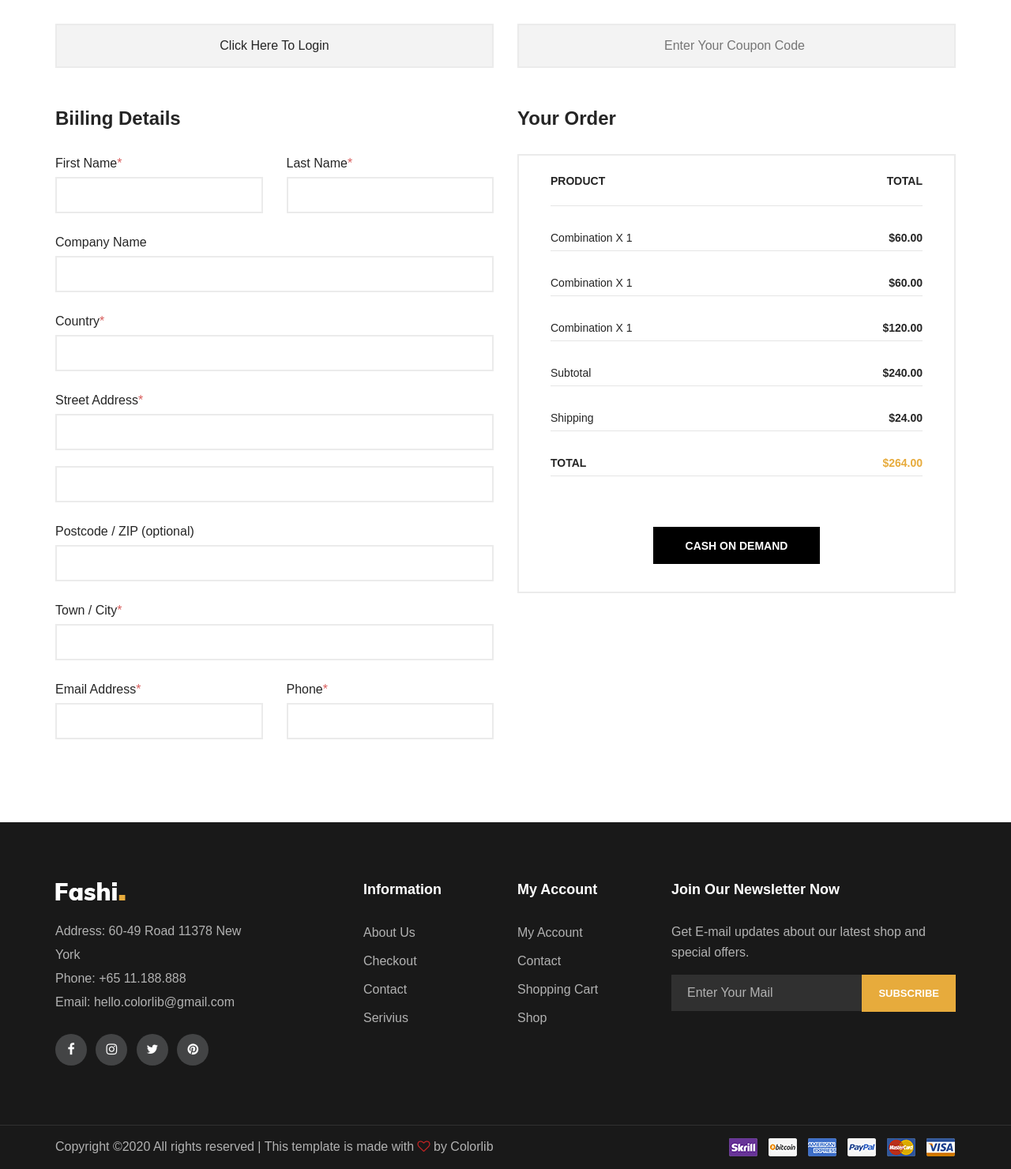
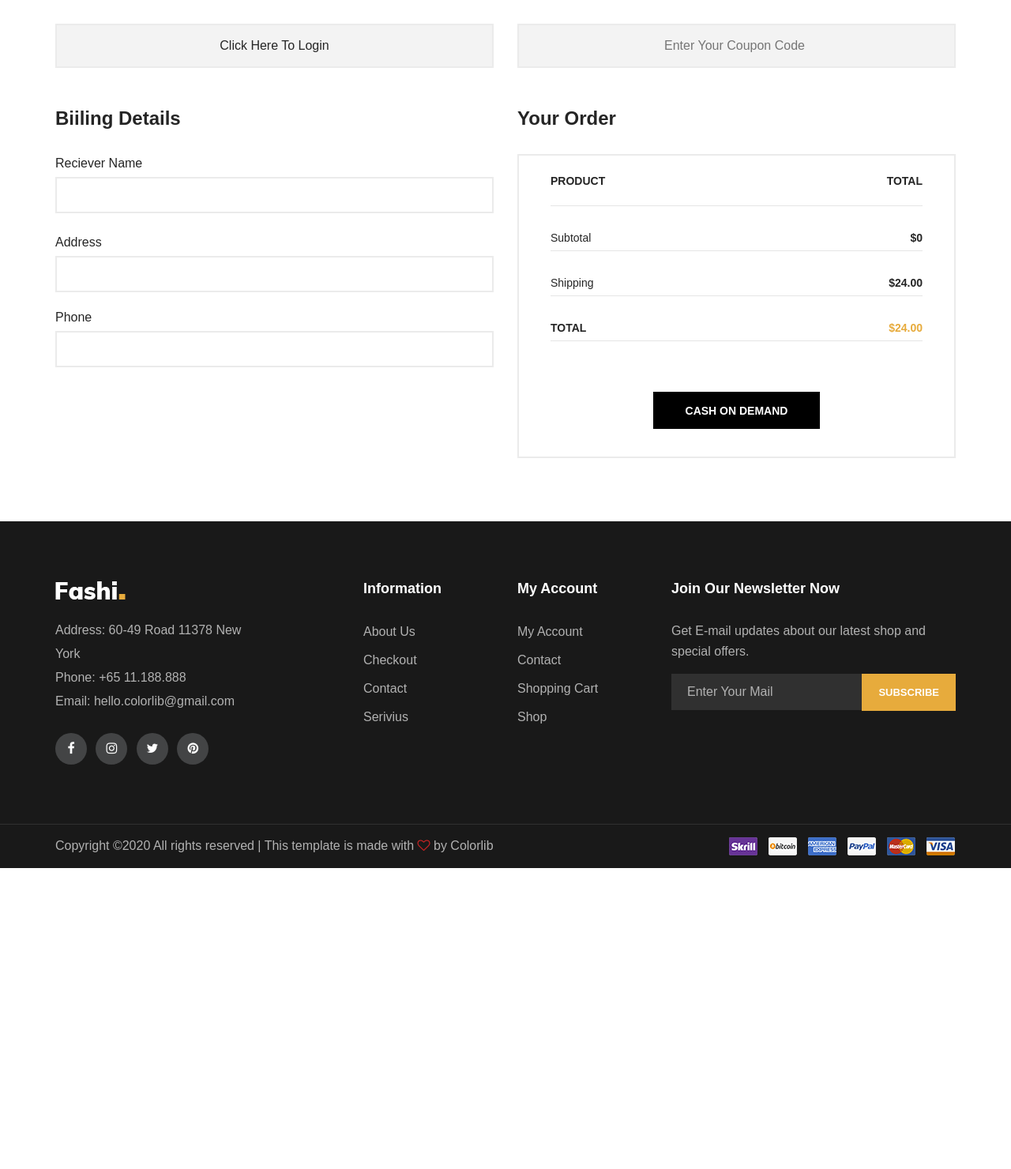
Before and after one commit to joro2404/SummerPractice, a Flask app: page /checkout in a window 1280 px wide. Shown: the part 340-1820 px from the top of the page at 79% size. After the commit the page ends 1439 px from the top, so only its background shows below. Run offline with Flask 2, Linux system fonts and the light colour scheme; parts of the project's set-up code (start-up, migrations or seed data) failed here and were passed over; some libraries are stand-ins or nearby versions; some web fonts are replaced.

Commit message:
check-out in porgress

```diff
--- a/app/pay.py
+++ b/app/pay.py
@@ -23,14 +23,14 @@ def cart():
         for i in range(len(cart_ids)):
             cart_ids[i] = int(cart_ids[i])
 
-        print(cart_ids)
+        #print(cart_ids)
 
         for id in cart_ids:
             product = Product.query.get(id)
             product.quantity = cart_items[str(id)]['quantity']
             product_list.append(product)
 
-        print(product.quantity)
+        #print(product.quantity)
 
         return render_template('cart.html', products=product_list, total_price=total_price)
 
@@ -38,10 +38,32 @@ def cart():
         return render_template('cart.html', products=product_list, total_price=0)
 
 
-
+@login_required
 @pay.route('/checkout')
 def checkout():
-    return render_template('checkout.html')
+
+    total_price = session.get('all_total_price')
+    cart_items = session.get('cart_item')
+    product_list = []
+
+    if cart_items:
+        cart_ids = list(cart_items.keys())
+
+        for i in range(len(cart_ids)):
+            cart_ids[i] = int(cart_ids[i])
+
+        for id in cart_ids:
+            product = Product.query.get(id)
+            product.quantity = cart_items[str(id)]['quantity']
+            product_list.append(product)
+
+
+        return render_template('checkout.html', products=product_list, total_price=total_price)
+
+
+    else :
+        return render_template('checkout.html', products=product_list, total_price=0)
+
 
 
 
@@ -99,11 +121,12 @@ def add_product_to_cart(id):
 
 @pay.route('/empty')
 def empty_cart():
-	try:
-		session.clear()
-		return redirect(url_for('products.view_catalog'))
-	except Exception as e:
-		print(e)
+
+    session.clear()
+    return redirect(url_for('products.view_catalog'))
+
+
+
 
 @pay.route('/delete/<int:id>')
 def delete_product(id):
@@ -129,7 +152,6 @@ def delete_product(id):
         session['all_total_quantity'] = all_total_quantity
         session['all_total_price'] = all_total_price
 
-    #return redirect('/')
     return redirect(url_for('pay.cart'))
 
 
--- a/app/products.py
+++ b/app/products.py
@@ -1,7 +1,7 @@
 from flask import Blueprint, render_template, request, redirect, url_for
 from . import db
 from sqlalchemy.sql import func
-from .models import Product, Brand, Tag, ProductTags
+from .models import Product, Brand, Tag, ProductTags, Gender
 import decimal
 
 
@@ -72,6 +72,7 @@ def view_product(id):
     discounted_price = decimal.Decimal(product.price) * decimal.Decimal(1.33)
     brand = Brand.query.get(product.brand_id)
     tags = db.session.query(ProductTags).filter(ProductTags.product_id == id)
+    gender = Gender.query.get(product.gender_id)
 
     tag_names = []
     for tag in tags:
@@ -85,4 +86,4 @@ def view_product(id):
             tagstr += ", "
 
 
-    return render_template('view_product.html', product=product, discounted_price=discounted_price, brand=brand, tags=tagstr)
+    return render_template('view_product.html', product=product, discounted_price=discounted_price, brand=brand, tags=tagstr, gender=gender.gender)
--- a/app/templates/checkout.html
+++ b/app/templates/checkout.html
@@ -33,41 +33,19 @@
                         </div>
                         <h4>Biiling Details</h4>
                         <div class="row">
-                            <div class="col-lg-6">
-                                <label for="fir">First Name<span>*</span></label>
-                                <input type="text" id="fir">
-                            </div>
-                            <div class="col-lg-6">
-                                <label for="last">Last Name<span>*</span></label>
-                                <input type="text" id="last">
-                            </div>
                             <div class="col-lg-12">
-                                <label for="cun-name">Company Name</label>
+                                <label for="cun-name">Reciever Name</label>
                                 <input type="text" id="cun-name">
                             </div>
+
                             <div class="col-lg-12">
-                                <label for="cun">Country<span>*</span></label>
-                                <input type="text" id="cun">
+                                <label for="street">Address</label>
+                                <input type="text" id="street" class="street-first">
+
                             </div>
+
                             <div class="col-lg-12">
-                                <label for="street">Street Address<span>*</span></label>
-                                <input type="text" id="street" class="street-first">
-                                <input type="text">
-                            </div>
-                            <div class="col-lg-12">
-                                <label for="zip">Postcode / ZIP (optional)</label>
-                                <input type="text" id="zip">
-                            </div>
-                            <div class="col-lg-12">
-                                <label for="town">Town / City<span>*</span></label>
-                                <input type="text" id="town">
-                            </div>
-                            <div class="col-lg-6">
-                                <label for="email">Email Address<span>*</span></label>
-                                <input type="text" id="email">
-                            </div>
-                            <div class="col-lg-6">
-                                <label for="phone">Phone<span>*</span></label>
+                                <label for="phone">Phone</label>
                                 <input type="text" id="phone">
                             </div>
 
@@ -82,12 +60,12 @@
                             <div class="order-total">
                                 <ul class="order-table">
                                     <li>Product <span>Total</span></li>
-                                    <li class="fw-normal">Combination x 1 <span>$60.00</span></li>
-                                    <li class="fw-normal">Combination x 1 <span>$60.00</span></li>
-                                    <li class="fw-normal">Combination x 1 <span>$120.00</span></li>
-                                    <li class="fw-normal">Subtotal <span>$240.00</span></li>
+                                    {% for product in products %}
+                                    <li class="fw-normal">{{ product.name }} x {{ product.quantity }} <span>${{ '%0.2f'| format(product.price|float) }}</span></li>
+                                    {% endfor %}
+                                    <li class="fw-normal">Subtotal <span>${{ total_price }}</span></li>
                                     <li class="fw-normal">Shipping <span>$24.00</span></li>
-                                    <li class="total-price">Total <span>$264.00</span></li>
+                                    <li class="total-price">Total <span>${{ '%0.2f'| format(total_price|float + 24) }}</span></li>
                                 </ul>
 
                                 <div class="order-btn">
--- a/app/templates/view_product.html
+++ b/app/templates/view_product.html
@@ -96,7 +96,7 @@
                                     </div>
                                 </form>
                                 <ul class="pd-tags">
-                                    <li><span>FOR</span>: {{ product.gender }}</li>
+                                    <li><span>FOR</span>: {{ gender }}</li>
                                     <li><span>TAGS</span>: {{ tags }}</li>
                                 </ul>
                             </div>
```
